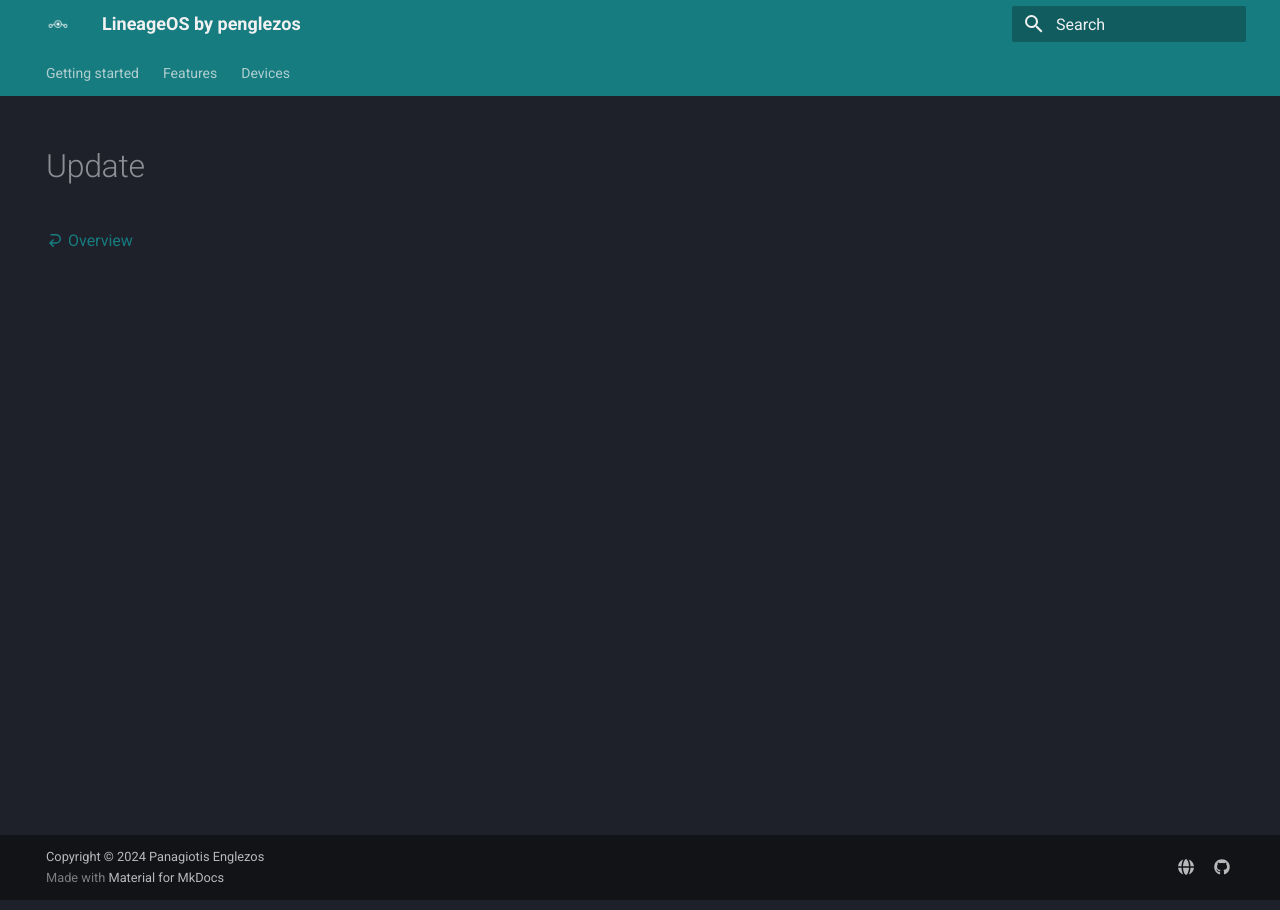
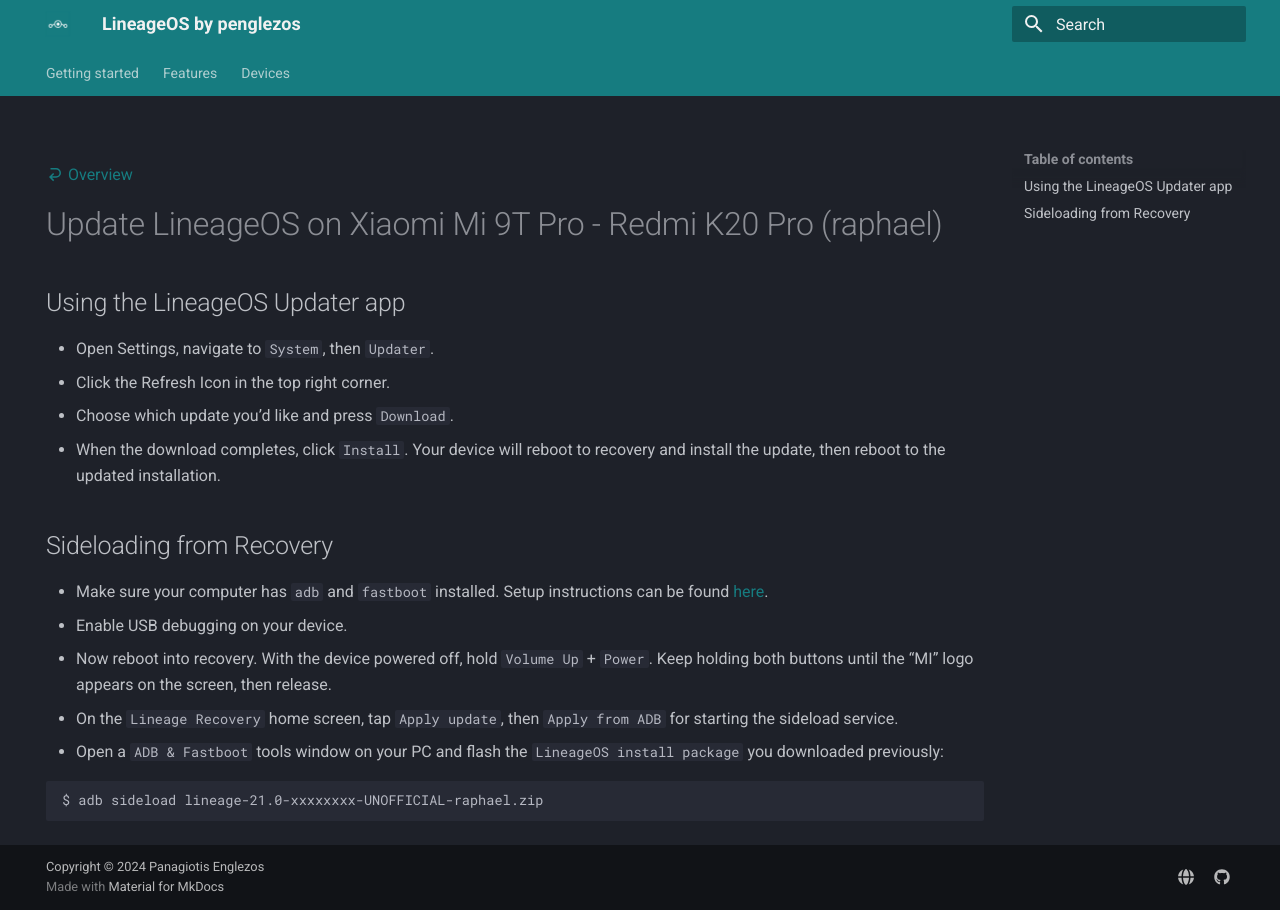
Before and after one commit to penglezos/lineageos.penglezos.dev, an MkDocs documentation site: the page built from docs/devices/raphael/update.md, in a window 1280 px wide. Built offline with MkDocs 1.6.1 and Material for MkDocs 9.7.7, drawn with Linux system fonts in a browser that asks for light colours.

Commit message:
docs: Add update instructions
Signed-off-by: penglezos <panagiotisegl@gmail.com>

````diff
--- a/docs/devices/raphael/update.md
+++ b/docs/devices/raphael/update.md
@@ -3,3 +3,22 @@
   - navigation
 ---
 [:material-arrow-u-left-bottom: Overview](../../devices.md)
+
+# Update LineageOS on Xiaomi Mi 9T Pro - Redmi K20 Pro (raphael)
+
+## Using the LineageOS Updater app
+* Open Settings, navigate to `System`, then `Updater`.
+* Click the Refresh Icon in the top right corner.
+* Choose which update you’d like and press `Download`.
+* When the download completes, click `Install`. Your device will reboot to recovery and install the update, then reboot to the updated installation.
+
+## Sideloading from Recovery
+* Make sure your computer has `adb` and `fastboot` installed. Setup instructions can be found [here](https://wiki.lineageos.org/adb_fastboot_guide.html).
+* Enable USB debugging on your device.
+* Now reboot into recovery. With the device powered off, hold `Volume Up` + `Power`. Keep holding both buttons until the “MI” logo appears on the screen, then release.
+* On the `Lineage Recovery` home screen, tap `Apply update`, then `Apply from ADB` for starting the sideload service.
+* Open a `ADB & Fastboot` tools window on your PC and flash the `LineageOS install package` you downloaded previously:
+
+```bash
+$ adb sideload lineage-21.0-xxxxxxxx-UNOFFICIAL-raphael.zip
+```
````
